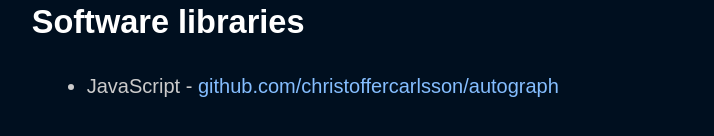
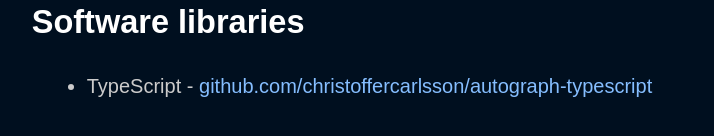
Before and after one commit to christoffercarlsson/autograph-website, an Astro site: page /docs in a window 1280 px wide. Shown: the part 678-814 px from the top of the page, without its empty margins (282-996 px from the left). Built offline with nearby package versions, Linux system fonts and the light colour scheme; Astro itself is replaced by a stand-in of ours; a web font is replaced by a local one.

Commit message:
Update URL to TypeScript implementation

```diff
--- a/src/pages/docs/index.md
+++ b/src/pages/docs/index.md
@@ -16,5 +16,5 @@
 
 ## Software libraries
 
-- JavaScript -
-  [github.com/christoffercarlsson/autograph](https://github.com/christoffercarlsson/autograph/tree/javascript)
+- TypeScript -
+  [github.com/christoffercarlsson/autograph-typescript](https://github.com/christoffercarlsson/autograph-typescript)
```
